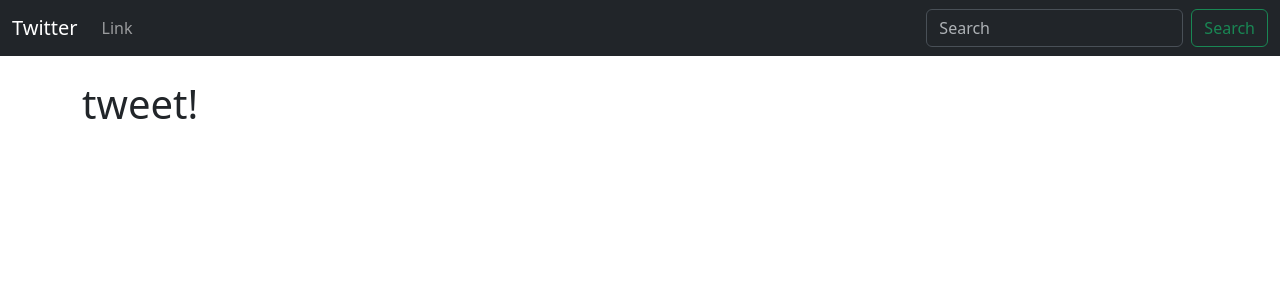
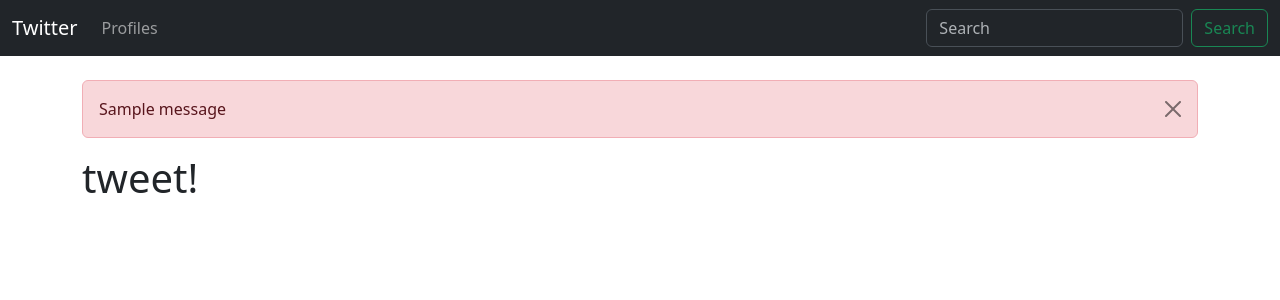
Before and after one commit to Mikias-Miessa/Twitter-clone-django, a Django app: page / in a window 1280 px wide. Shown: the top 300 px of the page. Run offline with Django 3.2, Linux system fonts and the light colour scheme; one stand-in notice (Sample message) is shown; some libraries are stand-ins or nearby versions.

Commit message:
user profiles page is build

```diff
--- a/Twitter/models.py
+++ b/Twitter/models.py
@@ -8,6 +8,7 @@ class Profile(models.Model):
                                      symmetrical=False,
                                      blank=True,
                                      related_name="followed_by")
+    date_modified= models.DateTimeField(User,auto_now=True)
     def __str__(self):
         return self.user.username
 
--- a/Twitter/templates/base.html
+++ b/Twitter/templates/base.html
@@ -14,6 +14,14 @@
     {% include 'navbar.html'%}
     <br>
     <div class="container">
+        {% if messages %}
+        {% for message in messages %}
+        <div class="alert alert-danger alert-dismissible fade show" role="alert">
+            {{message}}
+            <button type="button" class="btn-close" data-bs-dismiss="alert" aria-label="Close"></button>
+        </div>
+        {% endfor %}
+        {% endif %}
         {% block content%}
         {% endblock %}
     </div>
--- a/Twitter/templates/navbar.html
+++ b/Twitter/templates/navbar.html
@@ -1,6 +1,6 @@
 <nav class="navbar navbar-expand-lg bg-dark" data-bs-theme="dark">
     <div class="container-fluid">
-        <a class="navbar-brand" href="{% url 'home' %}">Twitter</a>
+        <a class="navbar-brand " href="{% url 'home' %}">Twitter</a>
         <button class="navbar-toggler" type="button" data-bs-toggle="collapse" data-bs-target="#navbarSupportedContent"
             aria-controls="navbarSupportedContent" aria-expanded="false" aria-label="Toggle navigation">
             <span class="navbar-toggler-icon"></span>
@@ -9,7 +9,7 @@
             <ul class="navbar-nav me-auto mb-2 mb-lg-0">
 
                 <li class="nav-item">
-                    <a class="nav-link" href="#">Link</a>
+                    <a class="nav-link" href="{% url 'profile_list' %}">Profiles</a>
                 </li>
 
 
--- a/Twitter/urls.py
+++ b/Twitter/urls.py
@@ -3,4 +3,5 @@ from . import views
 
 urlpatterns = [
     path('', views.home, name="home"),
+    path('profile_list/',views.profile_list, name="profile_list"),
 ]
--- a/Twitter/views.py
+++ b/Twitter/views.py
@@ -1,4 +1,14 @@
-from django.shortcuts import render
+from django.shortcuts import render, redirect
+from .models import Profile
+from django.contrib import messages
 
 def home(request):
     return render(request, 'home.html', {})
+
+def profile_list(request):
+    if request.user.is_authenticated:
+        profile= Profile.objects.exclude(user= request.user)
+        return render(request, 'profile_list.html', {"profiles" : profile})
+    else:
+        messages.success(request,("You must be logged in first ti view profile list"))
+        return redirect('home')
```
Also changed, not shown: Twitter/templates/profile_list.html (added, +28 -0 lines), Twitter/migrations/0002_profile_date_modified.py (added), Twitter/static/images/naol.png (added), db.sqlite3.
